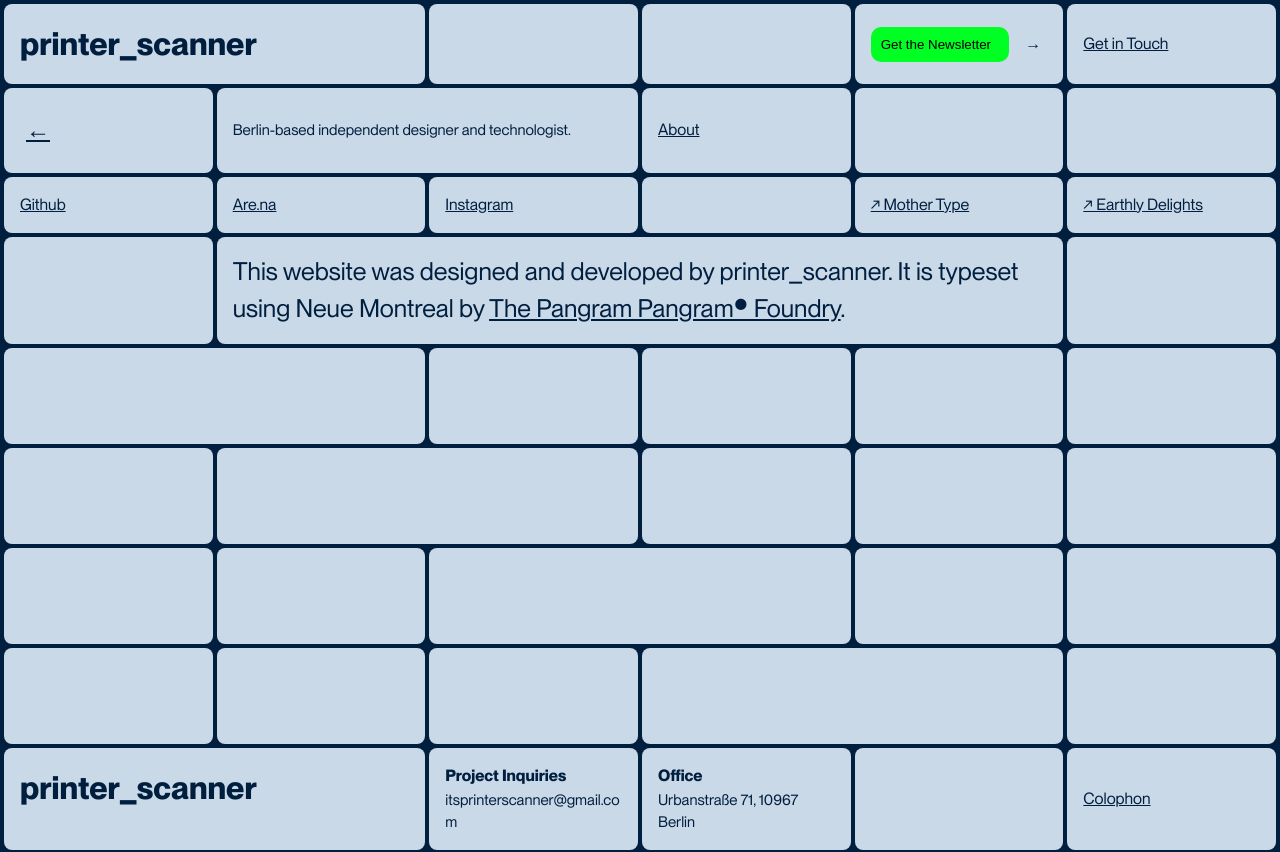
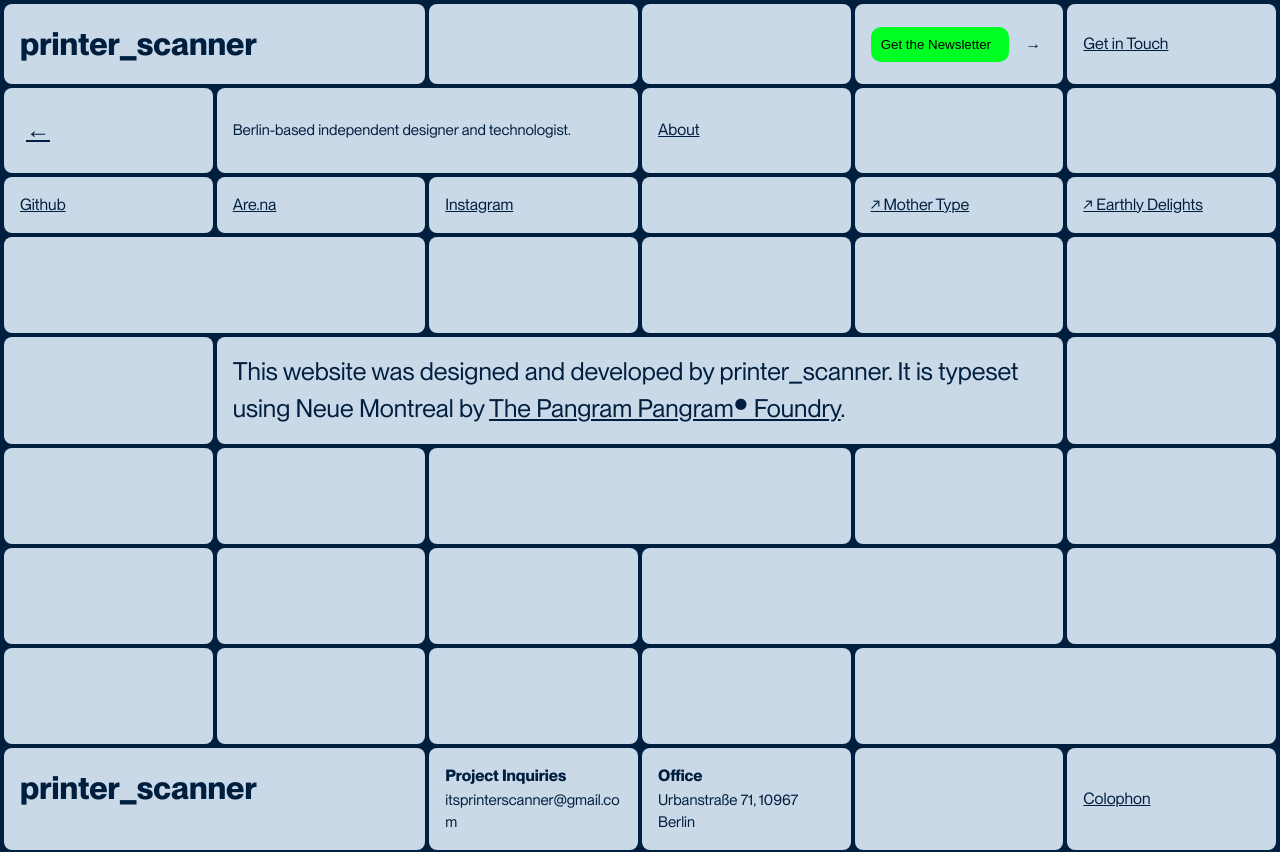
Before and after one commit to printerscanner/printer_scanner, a React (Vite) app: page /colophon in a window 1280 px wide. Shown: the top 852 px of the page. Built offline with nearby package versions, Linux system fonts and the light colour scheme.

Commit message:
Update Colophon.jsx

```diff
--- a/src/pages/Colophon.jsx
+++ b/src/pages/Colophon.jsx
@@ -12,6 +12,11 @@ function Colophon() {
         />
       </Helmet>
       <div className="grid-layout">
+        <div className="grid-item hidden-mobile span-2"></div>
+        <div className="grid-item hidden-mobile"></div>
+        <div className="grid-item hidden-mobile"></div>
+        <div className="grid-item hidden-mobile"></div>
+        <div className="grid-item hidden-mobile"></div>
         <div className="grid-item hidden-mobile"></div>
         <div className="grid-item span-most text xl-grid">
           <p>
@@ -20,10 +25,7 @@ function Colophon() {
             <a href="">The Pangram Pangram🅐 Foundry</a>.
           </p>
         </div>
-        <div className="grid-item hidden-mobile span-2"></div>
-        <div className="grid-item hidden-mobile"></div>
-        <div className="grid-item hidden-mobile"></div>
-        <div className="grid-item hidden-mobile"></div>
+
         <div className="grid-item hidden-mobile"></div>
         <div className="grid-item hidden-mobile"></div>
         <div className="grid-item hidden-mobile"></div>
@@ -40,7 +42,6 @@ function Colophon() {
         <div className="grid-item hidden-mobile"></div>
         <div className="grid-item hidden-mobile"></div>
         <div className="grid-item hidden-mobile span-2"></div>
-        <div className="grid-item hidden-mobile"></div>
       </div>
     </div>
   );
```
